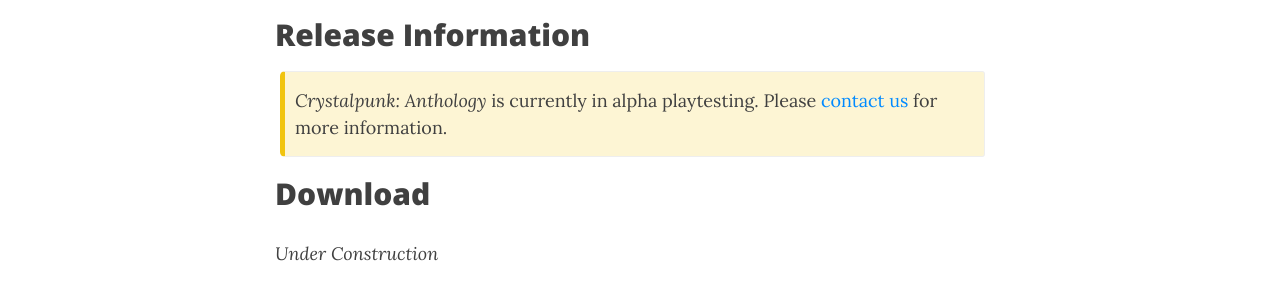
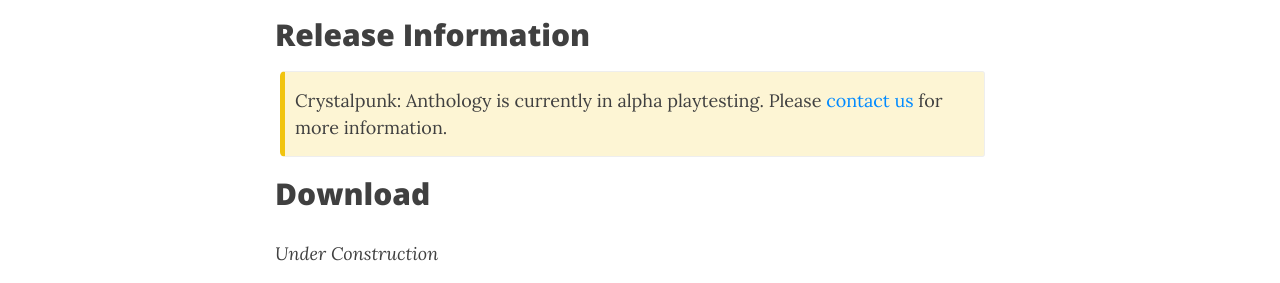
Before and after one commit to Dead-Fish-Games/deadfish.games, a Jekyll site: the page built from anthology.md, in a window 1280 px wide and 900 px high, scrolled down 1215 px. Shown: the part 319-602 px from the top of the window. Built offline with Jekyll 4.4.1, drawn with Linux system fonts in a browser that asks for light colours; nearby versions of some CDN libraries; some of the changed lines change nothing that is shown.

Commit message:
Update anthology.md

```diff
--- a/anthology.md
+++ b/anthology.md
@@ -24,7 +24,7 @@
 ## Release Information
 
 {: .box-warning}
-*Crystalpunk: Anthology* is currently in alpha playtesting. Please [contact us](/about-us) for more information.
+Crystalpunk: Anthology is currently in alpha playtesting. Please [contact us](/about-us) for more information.
 
 ## Download
 
```
